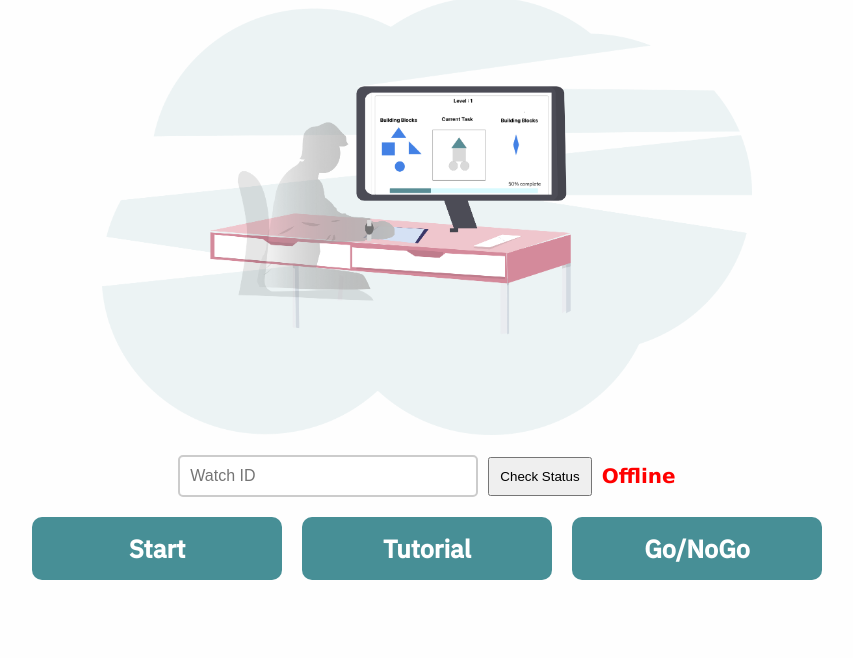
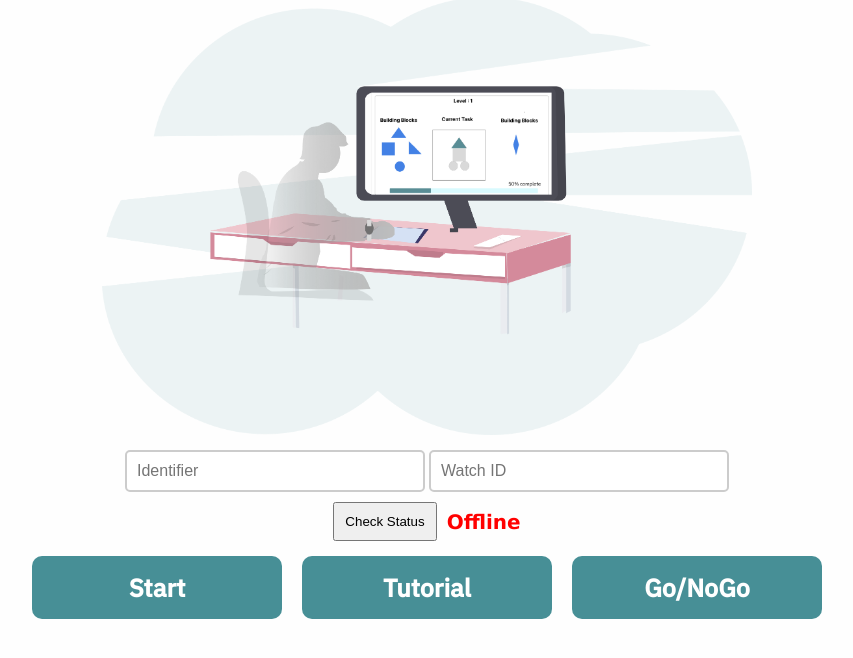
Before and after one commit to wearablebiosensing/MindGame, a Flask app: page / in a window 1280 px wide. Shown: the part 92-750 px from the top of the page, without its empty margins (213-1066 px from the left). Run offline with Flask 3, Linux system fonts and the light colour scheme.

Commit message:
Add Identidifer

```diff
--- a/CareWear-MagneticTilesActivity/static/css/landing_page.css
+++ b/CareWear-MagneticTilesActivity/static/css/landing_page.css
@@ -28,9 +28,14 @@ body {
 
 /* ~~~~~~~~~~~~~~~~~~~~~~ Input Styles ~~~~~~~~~~~~~~~~~~~~~~~~~~~~ */
 .input-container {
-  padding: 20px;
+  padding: 15px;
   display: flex;
   align-items: center;
+  gap: 10px;
+}
+
+.watch {
+  flex-direction: column;
   gap: 10px;
 }
 
--- a/CareWear-MagneticTilesActivity/templates/landing_page.html
+++ b/CareWear-MagneticTilesActivity/templates/landing_page.html
@@ -34,10 +34,16 @@
 
         <!-- <div class="text_container_m5connection">Waiting for M5 to connect... </div> -->
 
-        <div class="input-container">
+
+
+        <div class="input-container watch">
+          <div>
+            <input type="text" placeholder="Identifier" id="identifier" />
             <input type="text" placeholder="Watch ID" id="watchID" />
+          </div>
+
+          <div style="display: flex; align-items: center; gap:10px;">
             <button id="watch_status_btn" style="padding: 10px;">Check Status</button>
-
             <!-- Defualt Status -->
               <div id="watch_status" style="color: red">Offline</div>
               <svg id="watch_loading" class="second_spinner" viewBox="0 0 50 50">
@@ -50,6 +56,8 @@
                   stroke-width="5"
                 ></circle>
               </svg>
+          </div>
+
         </div>
 
         <div class="btn_container">
@@ -69,6 +77,7 @@
       //Code that allows for us to check the status of the watch
       let g_watch_status = null;
       const watchID_input = document.getElementById("watchID")
+      const userID_input = document.getElementById("identifier");
       const watch_status_btn = document.getElementById("watch_status_btn")
       const watch_status_text = document.getElementById("watch_status")
       const watch_status_loading = document.getElementById("watch_loading")
@@ -84,6 +93,9 @@
         watch_status_loading.style.display = "block";
         watch_status_text.style.display = "none"
 
+        //Initially false
+        g_watch_status = false;
+
         //Check to see the status of watch
         fetch("/check_mqtt_connection", {
           method: "POST",
@@ -96,7 +108,7 @@
         }).then((res) => {
           return res.json();
         }).then((data) => {
-          console.log("Watch Status: ", data);
+
           if(data["status"] == "online"){
             watch_status_text.innerText = "Online";
             watch_status_text.style.color = "green";
@@ -131,13 +143,18 @@
           return;
         }
 
+        if (!userID_input.value.match(/\S/)) {
+          alert("Identifier is empty");
+          return;
+        }
+
         if(!g_watch_status){
           alert("Watch status is offline");
           return;
         }
 
         localStorage.setItem("watchID", watchID_input.value);
-        localStorage.setItem("userID", "test");
+        localStorage.setItem("userID", userID_input.value);
         localStorage.setItem("currentLevel", 1);
         localStorage.setItem("currentSubLevel", 1);
 
```
Lines whose indentation alone changed are shown as unchanged.
